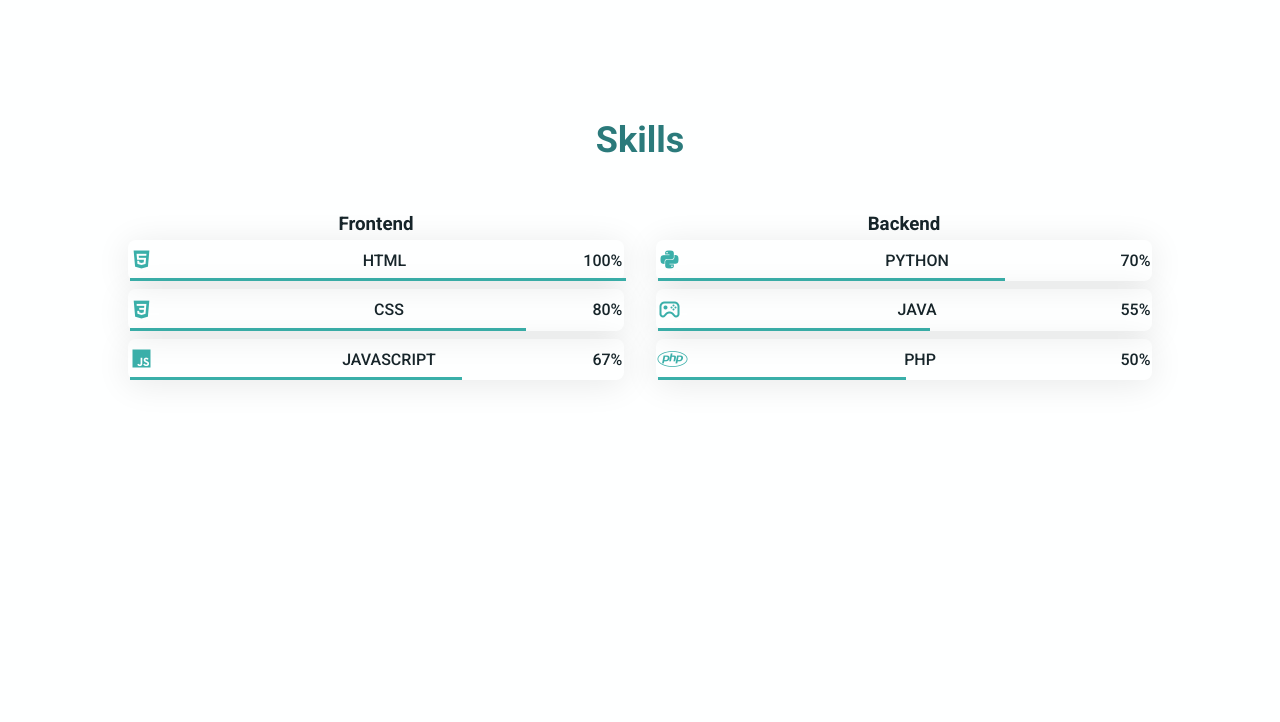
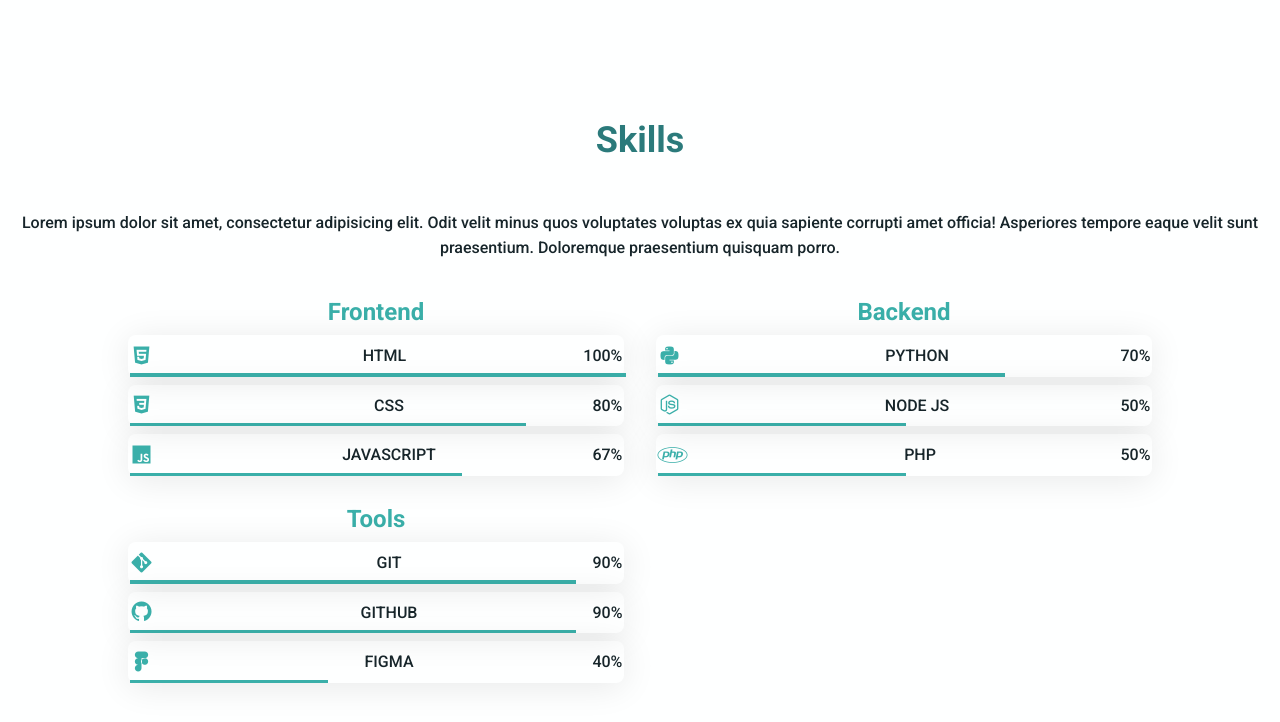
Before and after one commit to GermanVq/portfolio-web, a plain HTML site: page index.html in a window 1280 px wide. Shown: the part 1366-2088 px from the top of the page. Before the commit the page ends 1802 px from the top, so only its background shows below. Drawn offline with nearby package versions, Linux system fonts and the light colour scheme.

Commit message:
Skills update

```diff
--- a/assets/css/styles.css
+++ b/assets/css/styles.css
@@ -113,7 +113,7 @@ img {
 
 .section-subtitle {
   display: block;
-  font-size: var(--small-font-size);
+  font-size: var(--h2-font-size);
   color: var(--primary-color);
   text-align: center;
   font-weight: var(--font-bold);
@@ -317,8 +317,8 @@ img {
   position: absolute;
   right: 0;
   bottom: 50px;
-  width: 200px;
-  height: 200px;
+  width: 220px;
+  height: 220px;
   border-radius: 50% 10% 50% 10%;
   overflow: hidden;
 
@@ -506,11 +506,27 @@ img {
   width: 70%;
 }
 
-.skills_java {
-  width: 55%;
+.skills_node {
+  width: 50%;
 }
-
 
 .skills_php {
   width: 50%;
 }
+
+.skills_git {
+  width: 90%;
+}
+
+.skills_github {
+  width: 90%;
+}
+
+.skills_figma {
+  width: 40%;
+}
+
+.skills_description {
+  margin-bottom: var(--mb-4);
+  text-align: center;
+}
--- a/index.html
+++ b/index.html
@@ -56,7 +56,6 @@
             <div class="home_img">
                 <img src="assets/img/me.jpg" alt="">
             </div>
-
         </section>
     </main>
 
@@ -70,7 +69,7 @@
             </div>
 
             <div class="about_information">
-                <h3 class="section_subtitle">Information</h3>
+                <h3 class="section-subtitle">Information</h3>
                 <div class="about_information-data">
                     <i class="bx bx-user about-information-icon"></i>
                     <span>German Vega</span>
@@ -94,10 +93,12 @@
     <!-- SKILLS -->
     <section class="skills section" id="skills">
         <h1 class="section-title">Skills</h1>
-
+        <div class="skills_description">
+            <p>Lorem ipsum dolor sit amet, consectetur adipisicing elit. Odit velit minus quos voluptates voluptas ex quia sapiente corrupti amet officia! Asperiores tempore eaque velit sunt praesentium. Doloremque praesentium quisquam porro.</p>
+        </div>
         <div class="skills_container bd-grid">
             <div class="skills_content">
-                <h3 class="section_subtitle">Frontend</h3>
+                <h3 class="section-subtitle">Frontend</h3>
 
                 <div class="skills_data">
                     <i class='bx bxl-html5 skills_icon' ></i>
@@ -121,7 +122,7 @@
                 </div>
             </div>
             <div class="skills_content">
-                <h3 class="section_subtitle">Backend</h3>
+                <h3 class="section-subtitle">Backend</h3>
 
                 <div class="skills_data">
                     <i class='bx bxl-python skills_icon' ></i>
@@ -131,10 +132,10 @@
                 </div>
 
                 <div class="skills_data">
-                    <i class="bx bx-joystick skills_icon"></i>
-                    <span class="skills_name">Java</span>
-                    <span class="skills_number">55%</span>
-                    <span class="skills_bar skills_java"></span>
+                    <i class="bx bxl-nodejs skills_icon"></i>
+                    <span class="skills_name">Node js</span>
+                    <span class="skills_number">50%</span>
+                    <span class="skills_bar skills_node"></span>
                 </div>
 
                 <div class="skills_data">
@@ -142,6 +143,31 @@
                     <span class="skills_name">Php</span>
                     <span class="skills_number">50%</span>
                     <span class="skills_bar skills_php"></span>
+                </div>
+            </div>
+
+            <div class="skills_content">
+                <h3 class="section-subtitle">Tools</h3>
+
+                <div class="skills_data">
+                    <i class='bx bxl-git skills_icon' ></i>
+                    <span class="skills_name">Git</span>
+                    <span class="skills_number">90%</span>
+                    <span class="skills_bar skills_git"></span>
+                </div>
+
+                <div class="skills_data">
+                    <i class="bx bxl-github skills_icon"></i>
+                    <span class="skills_name">Github</span>
+                    <span class="skills_number">90%</span>
+                    <span class="skills_bar skills_github"></span>
+                </div>
+
+                <div class="skills_data">
+                    <i  class="bx bxl-figma skills_icon"></i>
+                    <span class="skills_name">Figma</span>
+                    <span class="skills_number">40%</span>
+                    <span class="skills_bar skills_figma"></span>
                 </div>
             </div>
         </div>
```
